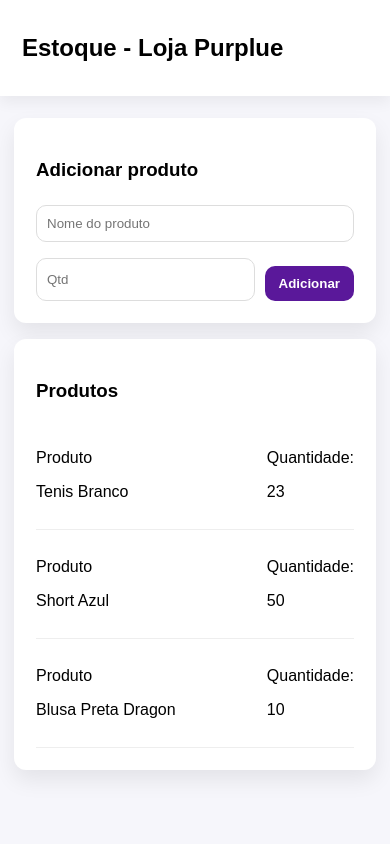
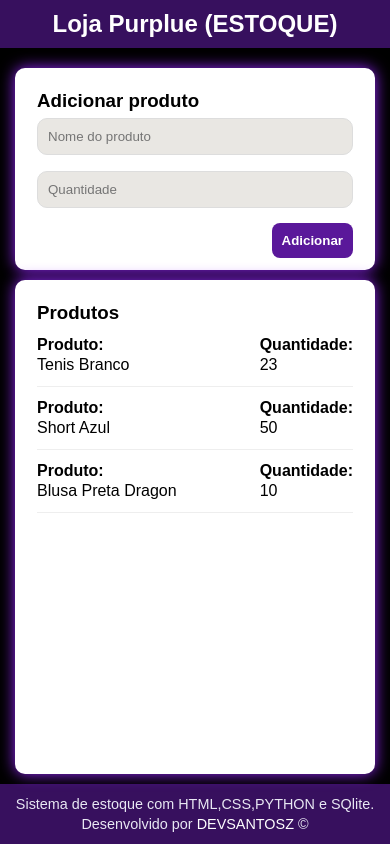
Before and after one commit to Devsantosz/Sistema-de-estoque, a Flask app: page / in a window 390 px wide. Run offline with Flask 3, Linux system fonts and the light colour scheme; data comes from the database, SQL or seed files in the repository.

Commit message:
Style - estilo de cores e responsividade para o estoque

```diff
--- a/static/style.css
+++ b/static/style.css
@@ -1,22 +1,47 @@
 @charset "UTF-8";
 
 *{
-    box-sizing: border-box;
-    font-family: Arial, sans-serif;
-    }
+  margin: 0;
+  padding: 0;
+  box-sizing: border-box;
+  font-family: Arial, sans-serif;
+  }
 
 body{
-    margin: 0;
-    background: #f6f6fb;
+  background: #f6f6fb;
+}
+
+main{
+  display: grid;
+  height: calc(100vh - 108px);
+  grid-template-columns: auto 1fr auto;
+  grid-template-rows: 30% 1fr;
+  background-color: #000000;
+  padding: 15px;
 }
 
 .card {
-  max-width: 520px;
-  margin: 60px auto;
+  max-width: 700px;
+  width: 100%;
+  flex: auto;
+  grid-column: 2;
+  margin: 5px auto;
   background: white;
   padding: 22px;
-  border-radius: 12px;
-  box-shadow: 0 10px 22px rgba(0,0,0,.08);
+  border-radius: 10px;
+  box-shadow: 0px 0px 15px rgb(150, 38, 255);
+}
+
+#pesq{
+  display: flex;
+  flex-direction: column;
+  grid-row: 1;
+}
+
+#list-prod{
+  height: 100%;
+  width: 100%;
+  grid-row: 2;
 }
 
 label { display:block; margin-top:12px; font-weight:600; }
@@ -29,14 +54,15 @@ input {
 }
 
 button {
-  margin-top: 14px;
-  padding: 10px 14px;
+  margin-top: 5px;
+  padding: 10px 10px;
   border: 0;
-  border-radius: 10px;
+  border-radius: 8px;
   cursor: pointer;
   background: #5a189a;
   color: white;
   font-weight: 700;
+  margin-left: auto;
 }
 
 button.secondary {
@@ -44,30 +70,17 @@ button.secondary {
   color: #222;
 }
 
-.error { color: #b00020; margin-top: 10px; }
+.error {
+   color: #b00020;
+   margin-top: 10px; }
 
 .topbar {
-  display:flex;
-  justify-content: space-between;
-  align-items: center;
-  padding: 14px 22px;
-  background: white;
+  text-align: center;
+  color: white;
+  padding: 10px;
+  background-color: #37105e;
   box-shadow: 0 6px 14px rgba(0,0,0,.06);
 }
-
-.topbar .right {
-  display:flex;
-  gap: 12px;
-  align-items:center;
-}
-
-.container {
-  max-width: 900px;
-  margin: 22px auto;
-  padding: 0 14px;
-}
-
-.container .card { max-width: none; margin: 16px 0; }
 
 .row {
   display:flex;
@@ -75,9 +88,19 @@ button.secondary {
   flex-wrap: wrap;
 }
 
-.row input { flex: 1; min-width: 180px; }
+.row input {
+  background-color: rgb(233, 231, 227);
+  width: 100%;
+  min-width: 120px;
+}
 
-.list { list-style: none; padding: 0; margin: 0; }
+.list {
+  list-style: none;
+  padding: 0;
+  margin: 0;
+  width: 100%;
+}
+
 .item {
   display:flex;
   justify-content: space-between;
@@ -85,5 +108,58 @@ button.secondary {
   padding: 12px 0;
   border-bottom: 1px solid #eee;
 }
-.muted { color:#666; margin-left: 8px; }
-button:disabled { opacity: .5; cursor: not-allowed; }
+
+.titulo{
+  font-weight: bolder;
+
+  padding-bottom: 2px;
+}
+
+
+button:hover {
+  background-color: #000000;
+  color: #ffffff;
+  cursor: not-allowed;
+  transition: 0.3s;
+}
+
+footer{
+  padding: 10px;
+  color: #e8e8f3;
+  background-color: #37105e;
+  text-align: center;
+
+  font-family: 'Times New Roman', Times, serif;
+  font-size: 0.9em;
+}
+
+footer p{
+  padding: 2px;
+}
+
+footer p a{
+  color: white;
+  text-decoration: none;
+}
+
+footer p a:hover{
+  color: yellow;
+  transition: 0.5s;
+}
+
+@media screen and (min-width: 768px){
+  main{
+    grid-template-columns: auto 1fr 50vw auto;
+    gap: 10px;
+  }
+
+  #pesq{
+    grid-column: 1 / 3;
+    transition: 0.8s ease;
+  }
+  #list-prod{
+    grid-column: 3;
+    grid-row: 1 / 3;
+    transition: 0.8s ease;
+  }
+}
--- a/templates/dashboard.html
+++ b/templates/dashboard.html
@@ -8,31 +8,31 @@
 </head>
 <body>
   <header class="topbar">
-    <h2>Estoque - Loja Purplue</h2>
+    <h2> Loja Purplue (ESTOQUE)</h2>
   </header>
 
   <main class="container">
-    <section class="card">
+    <section class="card" id="pesq">
       <h3>Adicionar produto</h3>
       <form method="post" action="/add" class="row">
         <input name="name" placeholder="Nome do produto" required>
-        <input name="qty" type="number" placeholder="Qtd" required>
+        <input name="qty" type="number" placeholder="Quantidade" required>
         <button>Adicionar</button>
       </form>
     </section>
 
-    <section class="card">
+    <section class="card" id="list-prod">
       <h3>Produtos</h3>
 
       <ul class="list">
          {% for p in products %}
           <li class="item">
             <div>
-              <p>Produto</p>
+              <p class="titulo">Produto:</p>
               <p>{{ p["name"] }}</p>
             </div>
             <div>
-                <p>Quantidade:</p>
+                <p class="titulo">Quantidade:</p>
                 <p">{{ p["quantity"] }}</p>
             </div>
           </li>
@@ -40,6 +40,10 @@
       </ul>
     </section>
   </main>
+  <footer>
+    <p>Sistema de estoque com HTML,CSS,PYTHON e SQlite.</p>
+    <p>Desenvolvido por <a href="https://github.com/Devsantosz" target="_blank">DEVSANTOSZ </a>&copy</p>
+  </footer>
   <script src="app.py"></script>
 </body>
 </html>
```
